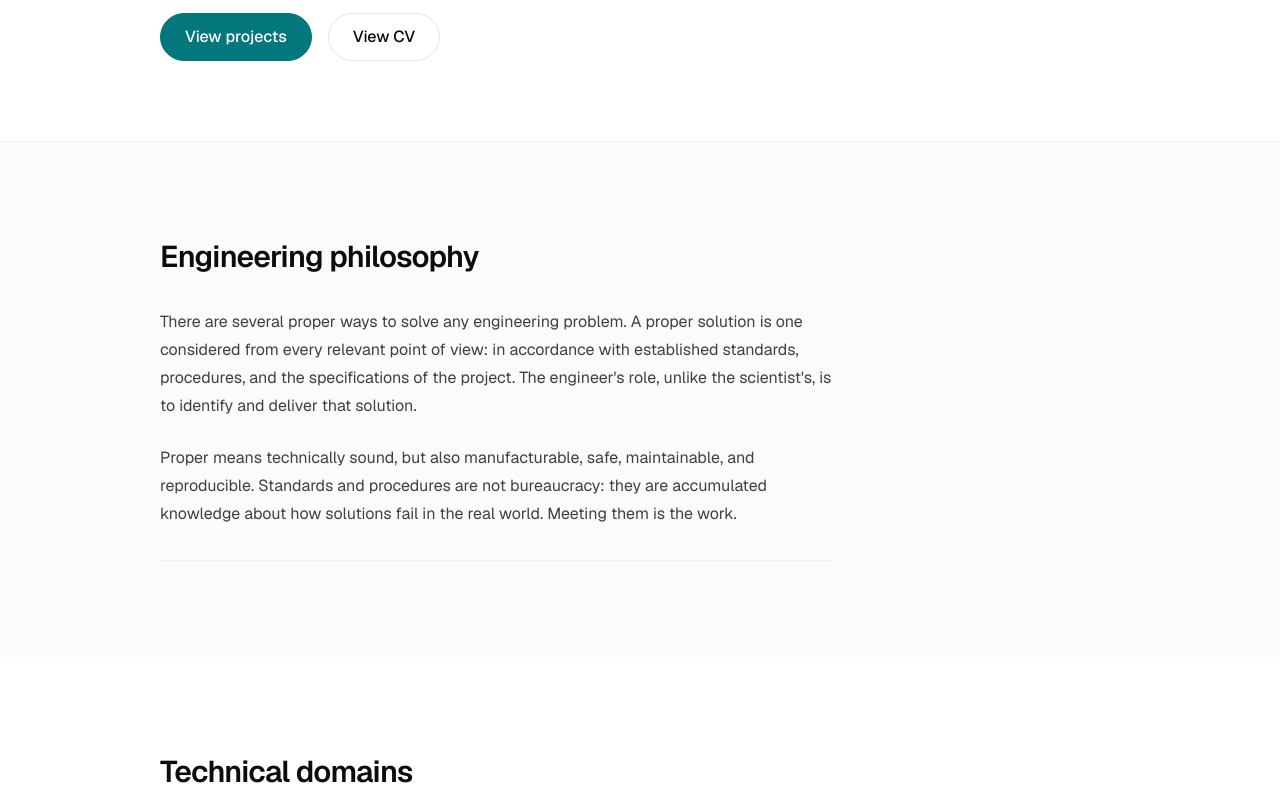
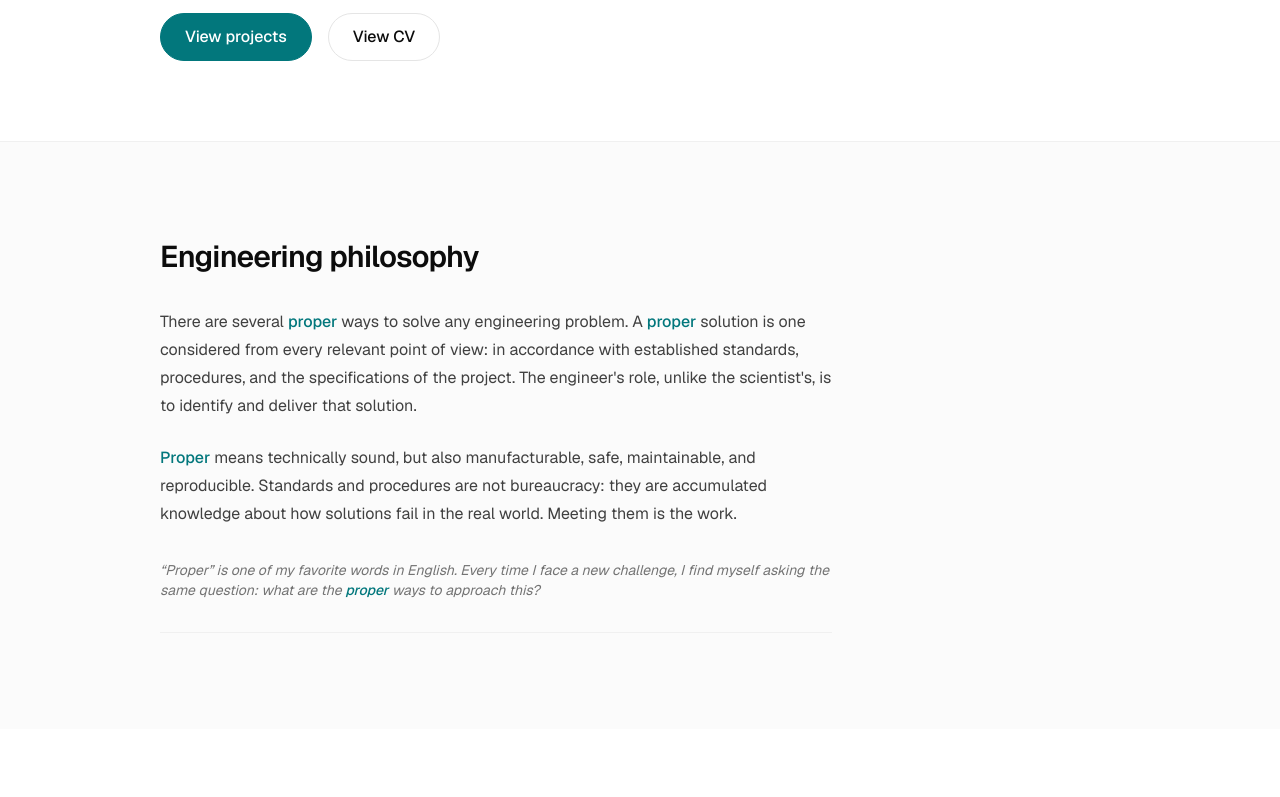
Before and after one commit to leonardoAB1/leonardoachaboiano.com, a Next.js app: page / in a window 1280 px wide. Shown: the part 410-1207 px from the top of the page. Built offline with nearby package versions, Linux system fonts and the light colour scheme.

Commit message:
style: highlight 'proper' in brand color and add personal note

```diff
--- a/src/components/home/EngineeringPhilosophy.tsx
+++ b/src/components/home/EngineeringPhilosophy.tsx
@@ -15,20 +15,30 @@ export function EngineeringPhilosophy(): ReactElement {
           </Heading>
           <div className="flex max-w-2xl flex-col gap-6">
             <Text className="text-ink-2" size="md">
-              There are several proper ways to solve any engineering problem. A
-              proper solution is one considered from every relevant point of
-              view: in accordance with established standards, procedures, and
-              the specifications of the project. The engineer&apos;s role,
-              unlike the scientist&apos;s, is to identify and deliver that
-              solution.
+              There are several{" "}
+              <span className="font-medium text-brand">proper</span> ways to
+              solve any engineering problem. A{" "}
+              <span className="font-medium text-brand">proper</span> solution is
+              one considered from every relevant point of view: in accordance
+              with established standards, procedures, and the specifications of
+              the project. The engineer&apos;s role, unlike the
+              scientist&apos;s, is to identify and deliver that solution.
             </Text>
             <Text className="text-ink-2" size="md">
-              Proper means technically sound, but also manufacturable, safe,
-              maintainable, and reproducible. Standards and procedures are not
-              bureaucracy: they are accumulated knowledge about how solutions
-              fail in the real world. Meeting them is the work.
+              <span className="font-medium text-brand">Proper</span> means
+              technically sound, but also manufacturable, safe, maintainable,
+              and reproducible. Standards and procedures are not bureaucracy:
+              they are accumulated knowledge about how solutions fail in the
+              real world. Meeting them is the work.
             </Text>
           </div>
+          <p className="max-w-2xl text-sm italic text-ink-3">
+            &ldquo;Proper&rdquo; is one of my favorite words in English. Every
+            time I face a new challenge, I find myself asking the same question:
+            what are the{" "}
+            <span className="font-medium text-brand">proper</span> ways to
+            approach this?
+          </p>
           <Separator className="max-w-2xl" />
         </AnimatedSection>
       </Container>
```
